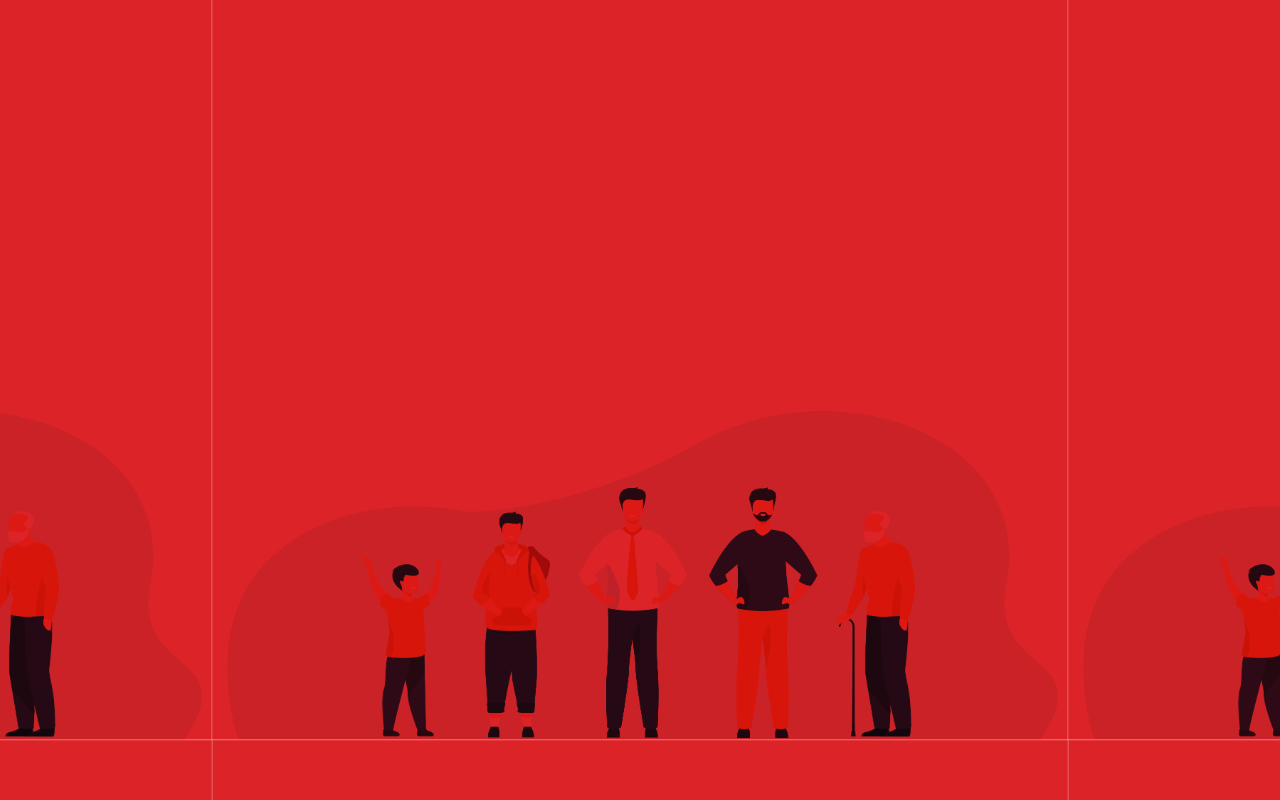
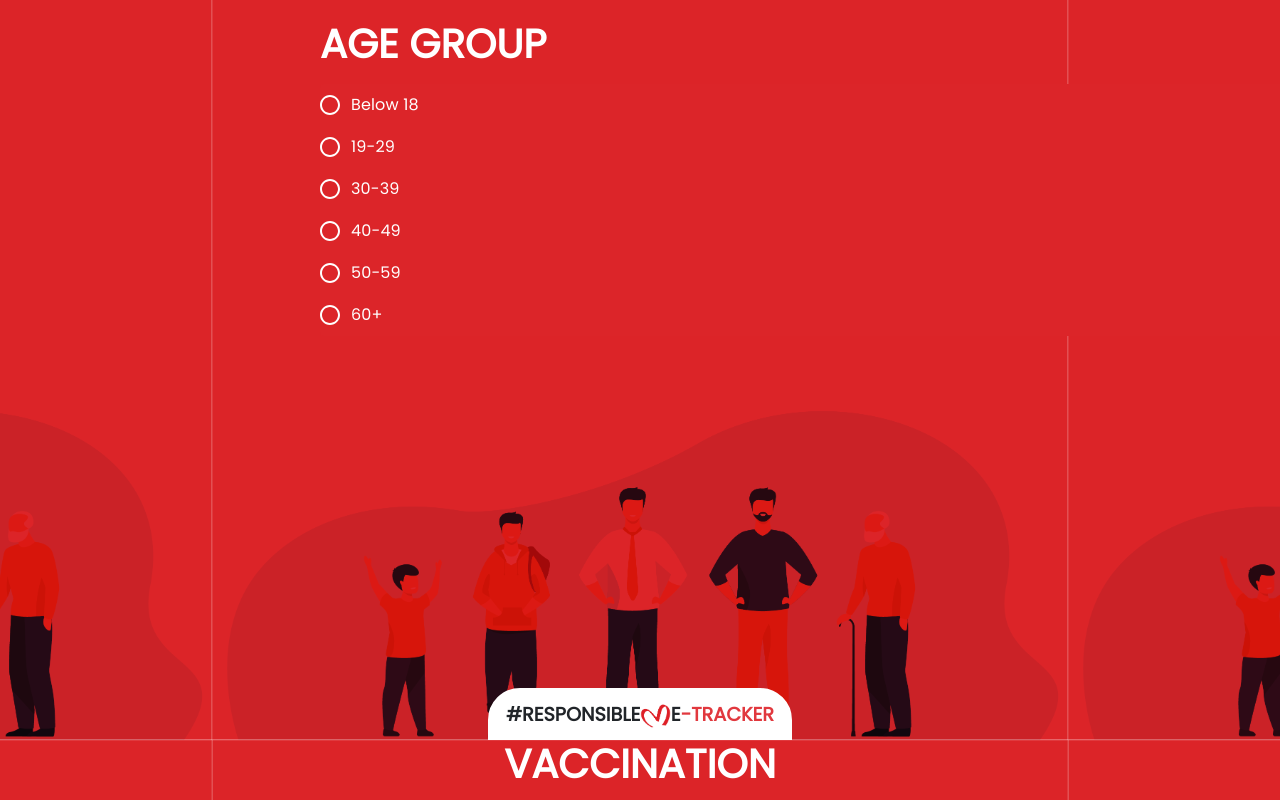
Before and after one commit to NTK7/responsible-me-tracker, a React (Create React App) app: page / in a window 1280 px wide. Shown: the part 2460-3260 px from the top of the page. Built offline with nearby package versions, Linux system fonts and the light colour scheme.

Commit message:
added age group section

```diff
--- a/src/components/update/AgeGroup/AgeGroup.js
+++ b/src/components/update/AgeGroup/AgeGroup.js
@@ -1,9 +1,67 @@
+import {
+  FormControl,
+  FormControlLabel,
+  Radio,
+  RadioGroup,
+} from "@material-ui/core";
+import { useState } from "react";
 import styled from "styled-components";
+import BottomLogo from "../BottomLogo/BottomLogo";
 
 const AgeGroup = () => {
   const AGE_GROUP = "/bg/01-04.png";
+  const [age, setAge] = useState(null);
 
-  return <Container backgroundImg={AGE_GROUP}></Container>;
+  return (
+    <Container backgroundImg={AGE_GROUP}>
+      <main>
+        <h1>AGE GROUP</h1>
+        <FormControl
+          color="secondary"
+          component="fieldset"
+          className="form-control">
+          <RadioGroup
+            aria-label="ageGroup"
+            name="ageGroup"
+            value={age}
+            onChange={(e) => setAge(e.target.value)}
+            required>
+            <FormControlLabel
+              value="0-17"
+              control={<Radio required={true} />}
+              label="Below 18"
+            />
+            <FormControlLabel
+              value="19-29"
+              control={<Radio required={true} />}
+              label="19-29"
+            />
+            <FormControlLabel
+              value="30-39"
+              control={<Radio required={true} />}
+              label="30-39"
+            />
+            <FormControlLabel
+              value="40-49"
+              control={<Radio required={true} />}
+              label="40-49"
+            />
+            <FormControlLabel
+              value="50-59"
+              control={<Radio required={true} />}
+              label="50-59"
+            />
+            <FormControlLabel
+              value="60+"
+              control={<Radio required={true} />}
+              label="60+"
+            />
+          </RadioGroup>
+        </FormControl>
+      </main>
+      <BottomLogo />
+    </Container>
+  );
 };
 
 export default AgeGroup;
@@ -20,4 +78,29 @@ const Container = styled.div`
   align-items: center;
   justify-content: space-between;
   /* border: 2px black solid; */
+  overflow-x: hidden;
+
+  > main {
+    width: 100%;
+    display: flex;
+    flex-direction: column;
+    flex: 1;
+    padding-top: 10vh;
+
+    > h1 {
+      font-size: 2.5rem;
+      color: white;
+      font-weight: bold;
+      margin: 0 25vw;
+    }
+    .form-control {
+      margin: 0 25vw;
+      margin-top: 1pc;
+      background-color: #dc2529;
+      color: white;
+      .MuiIconButton-label {
+        color: white !important;
+      }
+    }
+  }
 `;
--- a/src/components/update/FriendVisiting/FriendVisiting.js
+++ b/src/components/update/FriendVisiting/FriendVisiting.js
@@ -1,9 +1,17 @@
 import styled from "styled-components";
+import BottomLogo from "../BottomLogo/BottomLogo";
 
 const FriendVisiting = () => {
   const FRIEND_VISITING = "/bg/01-06.png";
 
-  return <Container backgroundImg={FRIEND_VISITING}></Container>;
+  return (
+    <Container backgroundImg={FRIEND_VISITING}>
+      <main>
+        <h1>VISITING FRIENDS/RELATIVES DURING NEXT 2 WEEKS</h1>
+      </main>
+      <BottomLogo />
+    </Container>
+  );
 };
 
 export default FriendVisiting;
@@ -20,4 +28,12 @@ const Container = styled.div`
   align-items: center;
   justify-content: space-between;
   /* border: 2px black solid; */
+
+  > main {
+    > h1 {
+      font-size: 2.5rem;
+      color: white;
+      font-weight: bold;
+    }
+  }
 `;
--- a/src/components/update/PublicVisiting/PublicVisiting.js
+++ b/src/components/update/PublicVisiting/PublicVisiting.js
@@ -1,9 +1,17 @@
 import styled from "styled-components";
+import BottomLogo from "../BottomLogo/BottomLogo";
 
 const PublicVisiting = () => {
   const PUBLIC_VISTING = "/bg/01-01.png";
 
-  return <Container backgroundImg={PUBLIC_VISTING}></Container>;
+  return (
+    <Container backgroundImg={PUBLIC_VISTING}>
+      <main>
+        <h1>VISITING TO PUBLIC PLACES INLCUDING SHOPS</h1>
+      </main>
+      <BottomLogo />
+    </Container>
+  );
 };
 
 export default PublicVisiting;
@@ -20,4 +28,12 @@ const Container = styled.div`
   align-items: center;
   justify-content: space-between;
   /* border: 2px black solid; */
+
+  > main {
+    > h1 {
+      font-size: 2.5rem;
+      color: white;
+      font-weight: bold;
+    }
+  }
 `;
--- a/src/components/update/UseOfMask/UseOfMask.js
+++ b/src/components/update/UseOfMask/UseOfMask.js
@@ -1,9 +1,17 @@
 import styled from "styled-components";
+import BottomLogo from "../BottomLogo/BottomLogo";
 
 const UseOfMask = () => {
   const USE_OF_MASK = "/bg/01-07.png";
 
-  return <Container backgroundImg={USE_OF_MASK}></Container>;
+  return (
+    <Container backgroundImg={USE_OF_MASK}>
+      <main>
+        <h1>WEARING MASK OUT SIDE HOME</h1>
+      </main>
+      <BottomLogo />
+    </Container>
+  );
 };
 
 export default UseOfMask;
@@ -20,4 +28,12 @@ const Container = styled.div`
   align-items: center;
   justify-content: space-between;
   /* border: 2px black solid; */
+
+  > main {
+    > h1 {
+      font-size: 2.5rem;
+      color: white;
+      font-weight: bold;
+    }
+  }
 `;
--- a/src/components/update/Vaccination/Vaccination.js
+++ b/src/components/update/Vaccination/Vaccination.js
@@ -1,9 +1,17 @@
 import styled from "styled-components";
+import BottomLogo from "../BottomLogo/BottomLogo";
 
 const Vaccination = () => {
   const VACCINATION = "/bg/01-03.png";
 
-  return <Container backgroundImg={VACCINATION}></Container>;
+  return (
+    <Container backgroundImg={VACCINATION}>
+      <main>
+        <h1>VACCINATION</h1>
+      </main>
+      <BottomLogo />
+    </Container>
+  );
 };
 
 export default Vaccination;
@@ -20,4 +28,12 @@ const Container = styled.div`
   align-items: center;
   justify-content: space-between;
   /* border: 2px black solid; */
+
+  > main {
+    > h1 {
+      font-size: 2.5rem;
+      color: white;
+      font-weight: bold;
+    }
+  }
 `;
--- a/src/components/update/WorkPlan/WorkPlan.js
+++ b/src/components/update/WorkPlan/WorkPlan.js
@@ -1,9 +1,17 @@
 import styled from "styled-components";
+import BottomLogo from "../BottomLogo/BottomLogo";
 
 const WorkPlan = () => {
   const WORKPLAN = "/bg/01-02.png";
 
-  return <Container backgroundImg={WORKPLAN}></Container>;
+  return (
+    <Container backgroundImg={WORKPLAN}>
+      <main>
+        <h1>WORK PLAN FOR NEXT 2 WEEKS</h1>
+      </main>
+      <BottomLogo />
+    </Container>
+  );
 };
 
 export default WorkPlan;
@@ -20,4 +28,12 @@ const Container = styled.div`
   align-items: center;
   justify-content: space-between;
   /* border: 2px black solid; */
+
+  > main {
+    > h1 {
+      font-size: 2.5rem;
+      color: white;
+      font-weight: bold;
+    }
+  }
 `;
```
